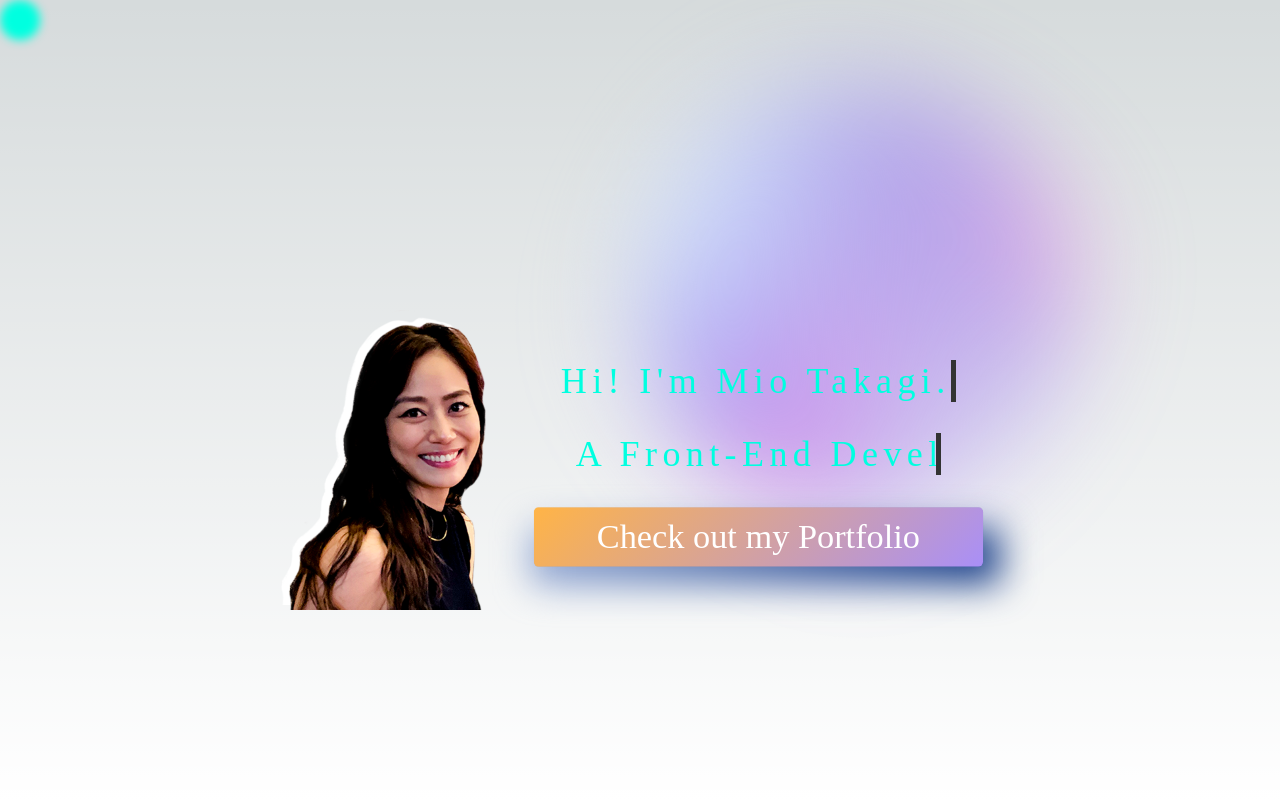
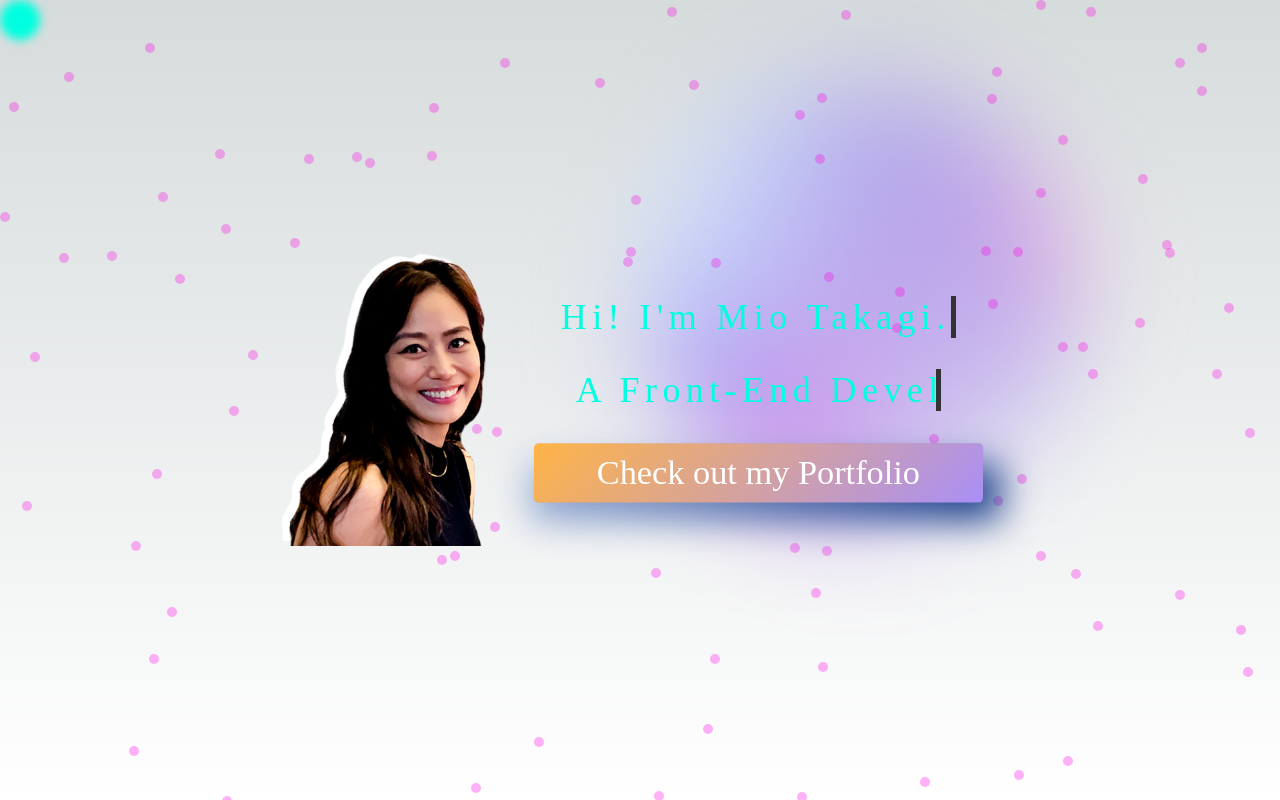
Before and after one commit to Kinakopan/portofolio, a Next.js app: page / in a window 1280 px wide. Built offline with nearby package versions, Linux system fonts and the light colour scheme.

Commit message:
background dots

```diff
--- a/component/background.js
+++ b/component/background.js
@@ -0,0 +1,64 @@
+import React, { useState, useEffect } from 'react';
+
+const Dot = ({ x, y }) => {
+  return (
+    <div
+      className="dot"
+      style={{
+        left: `${x}px`,
+        top: `${y}px`,
+      }}
+    />
+  );
+};
+
+const DotBackground = () => {
+  const [dots, setDots] = useState([]);
+
+  useEffect(() => {
+    // Generate 100 random dots
+    const newDots = Array.from({ length: 100 }).map(() => ({
+      x: Math.floor(Math.random() * window.innerWidth),
+      y: Math.floor(Math.random() * window.innerHeight),
+      dx: Math.random() * 2 - 1, // Random x velocity between -1 and 1
+      dy: Math.random() * 2 - 1, // Random y velocity between -1 and 1
+    }));
+
+    setDots(newDots);
+  }, []);
+
+  useEffect(() => {
+    // Animate the dots using the 'move-wave' animation
+    const intervalId = setInterval(() => {
+      const updatedDots = dots.map((dot) => {
+        // Update the dot's position based on its velocity
+        const x = dot.x + dot.dx * 10;
+        const y = dot.y + dot.dy * 10;
+
+        // Wrap the dot around to the other side if it goes outside of the window
+        const newX = x < 0 ? window.innerWidth : x > window.innerWidth ? 0 : x;
+        const newY = y < 0 ? window.innerHeight : y > window.innerHeight ? 0 : y;
+
+        return {
+          ...dot,
+          x: newX,
+          y: newY,
+        };
+      });
+
+      setDots(updatedDots);
+    }, 100);
+
+    return () => clearInterval(intervalId);
+  }, [dots]);
+
+  return (
+    <>
+      {dots.map((dot, index) => (
+        <Dot key={index} x={dot.x} y={dot.y} />
+      ))}
+    </>
+  );
+};
+
+export default DotBackground;
--- a/pages/index.js
+++ b/pages/index.js
@@ -4,6 +4,7 @@ import Link from 'next/link'
 import styles from '@/styles/Home.module.css'
 import { motion } from "framer-motion";
 import { useState, useEffect } from 'react'
+import DotBackground from '@/component/background';
 import TawkTo from '@/component/tawkto';
 import Dot from '@/component/dot';
 
@@ -31,12 +32,12 @@ export default function Home() {
         <script src="/tawk.js" async></script>
       </Head>
       <div className={styles.wrapper}>
-        <header className={styles.header}>
-          <div class="dot"></div>
-          <TawkTo />
-          <Dot />
+        {/* <header className={styles.header}>
           <h2></h2>
-        </header>
+        </header> */}
+        <DotBackground />
+        <TawkTo />
+        <Dot />
         <main className={styles.main}>
           <div  className={styles.cont_profile}>
             <div>
--- a/styles/globals.css
+++ b/styles/globals.css
@@ -105,3 +105,24 @@ a {
     color-scheme: dark;
   }
 }
+
+.dot {
+  width: 10px;
+  height: 10px;
+  border-radius: 50%;
+  background-color: rgb(255, 0, 230);
+  position: absolute;
+  opacity: 0.3;
+}
+
+@keyframes move-wave {
+  0% {
+    transform: translateX(0) translateY(0);
+  }
+  50% {
+    transform: translateX(10px) translateY(-10px);
+  }
+  100% {
+    transform: translateX(0) translateY(0);
+  }
+}
```
